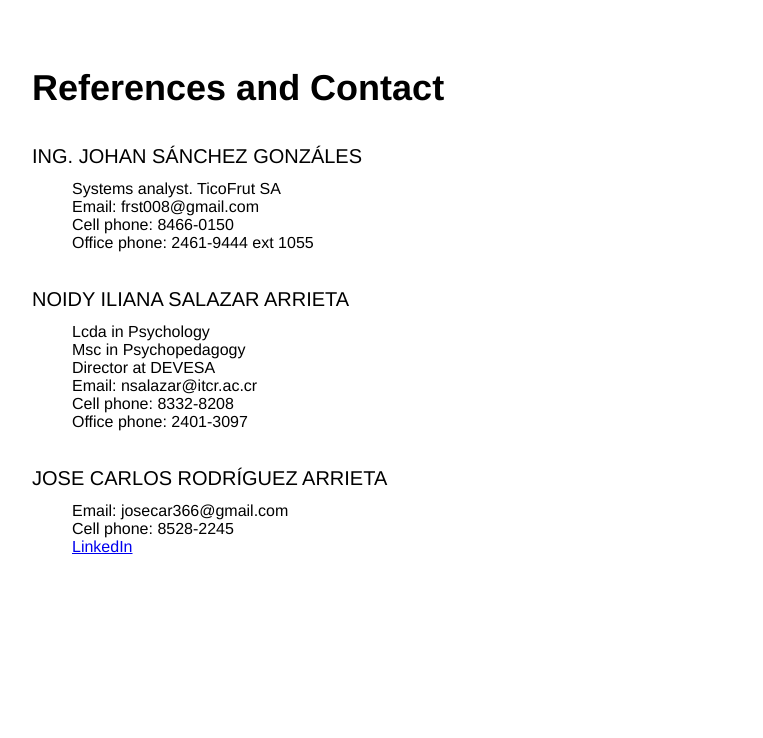
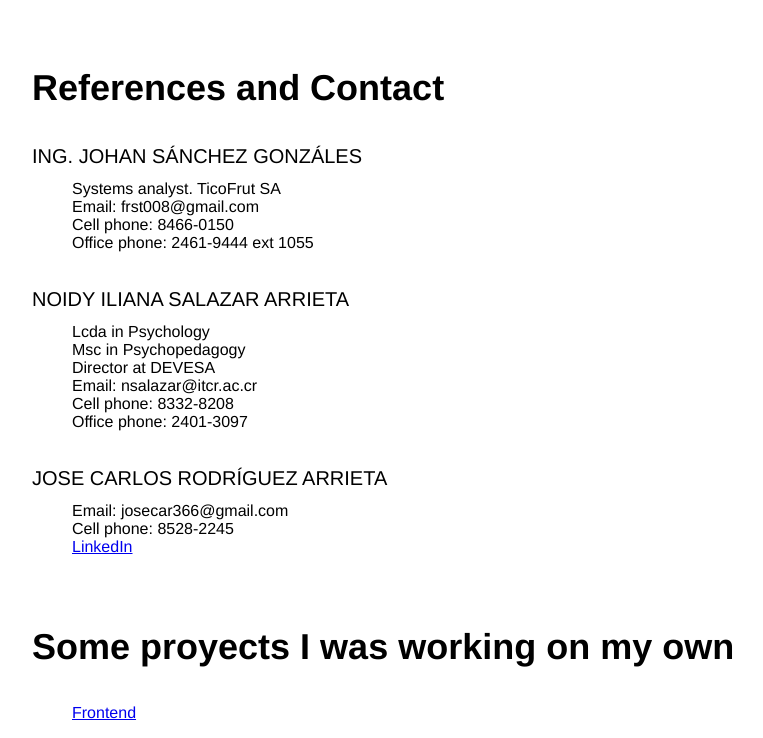
Before and after one commit to Blad4542/blad4542.github.com, a plain HTML site: page CV/index.html in a window 1280 px wide. Shown: the part 2313-3051 px from the top of the page, without its empty margins (158-921 px from the left). Before the commit the page ends 2885 px from the top, so only its background shows below. Drawn offline with Linux system fonts and the light colour scheme.

Commit message:
Agregando proyectos trabajados

```diff
--- a/CV/index.html
+++ b/CV/index.html
@@ -124,6 +124,14 @@
             </dl>
           </div>
         </div>
+        <div class="list">
+          <h3 class="education">Some proyects I was working on my own</h3>
+          <div>
+            <dl>
+              <dd><a href="https://blad4542.github.io/Frontend/" target="_blank">Frontend</a><dd>
+            </dl>
+          </div>
+        </div>
       </div>
     </section>
   </body>
```
